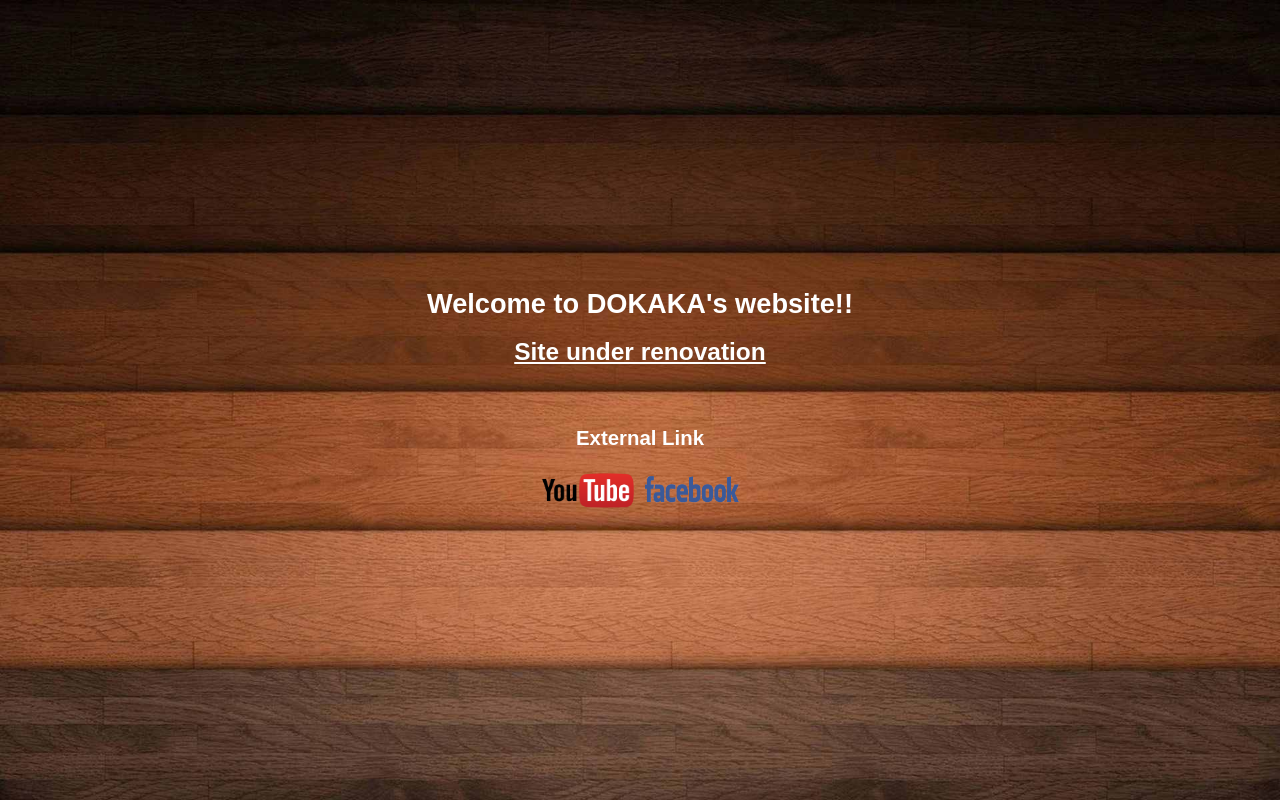
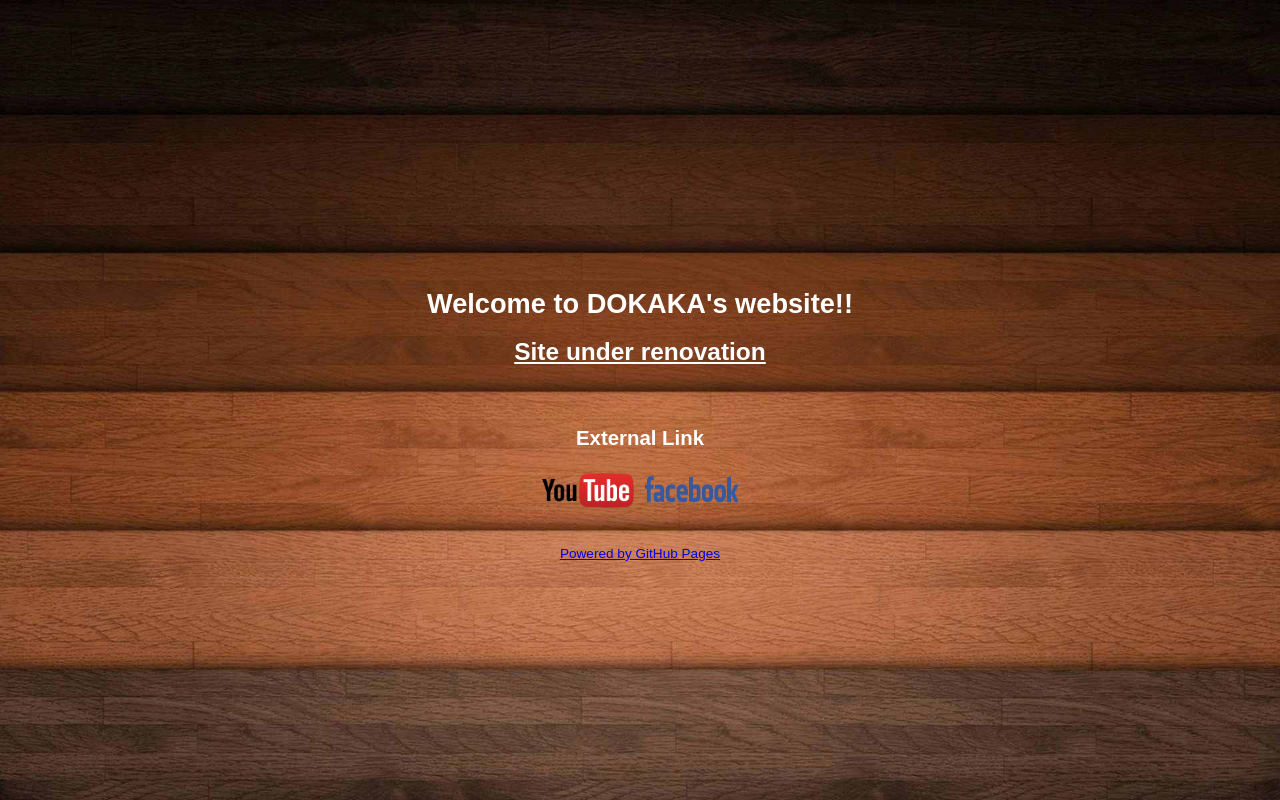
Before and after one commit to Shinya-GitHub-Center/dokaka-web-early-r2, a plain HTML site: page index.html in a window 1280 px wide. Drawn offline with Linux system fonts and the light colour scheme.

Commit message:
added github link

```diff
--- a/index.html
+++ b/index.html
@@ -29,6 +29,9 @@
                 </tr>
             </table>
         </section>
+        <br>
+        <br>
+        <a href="https://github.com/Dukka-De-La-Dokka/dokaka-web-early-r2/" target="_blank">Powered by GitHub Pages</a>
     </div>
 </body>
 
```
